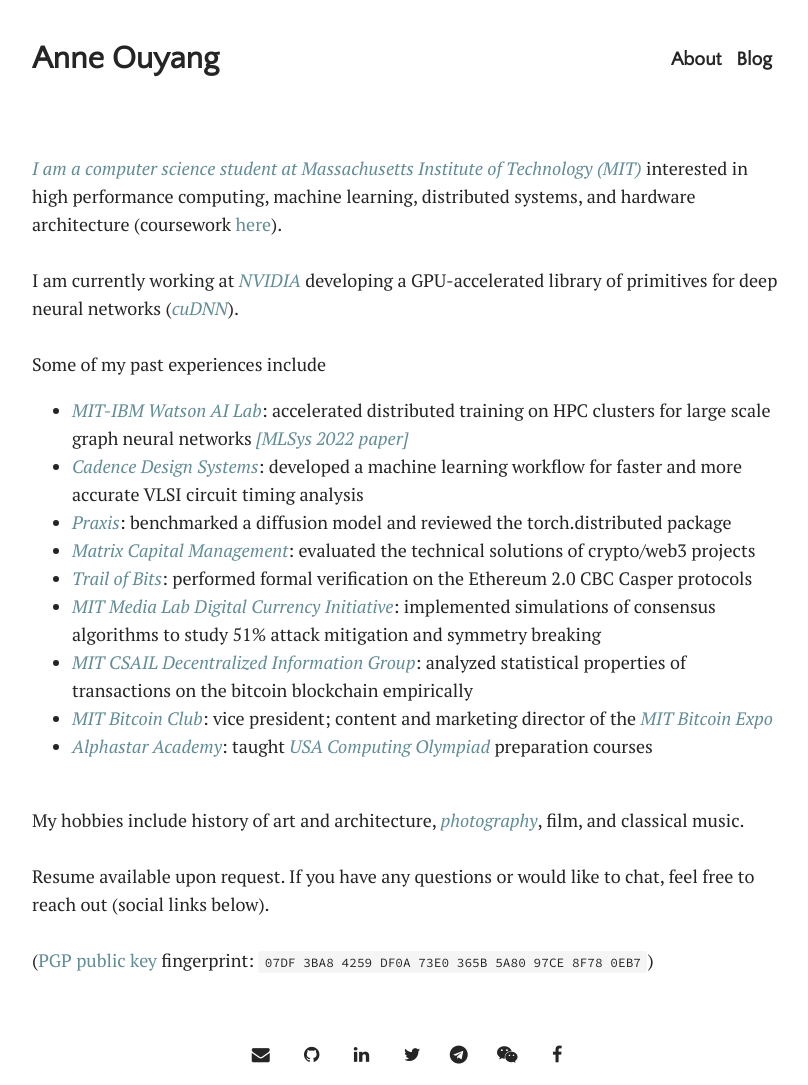
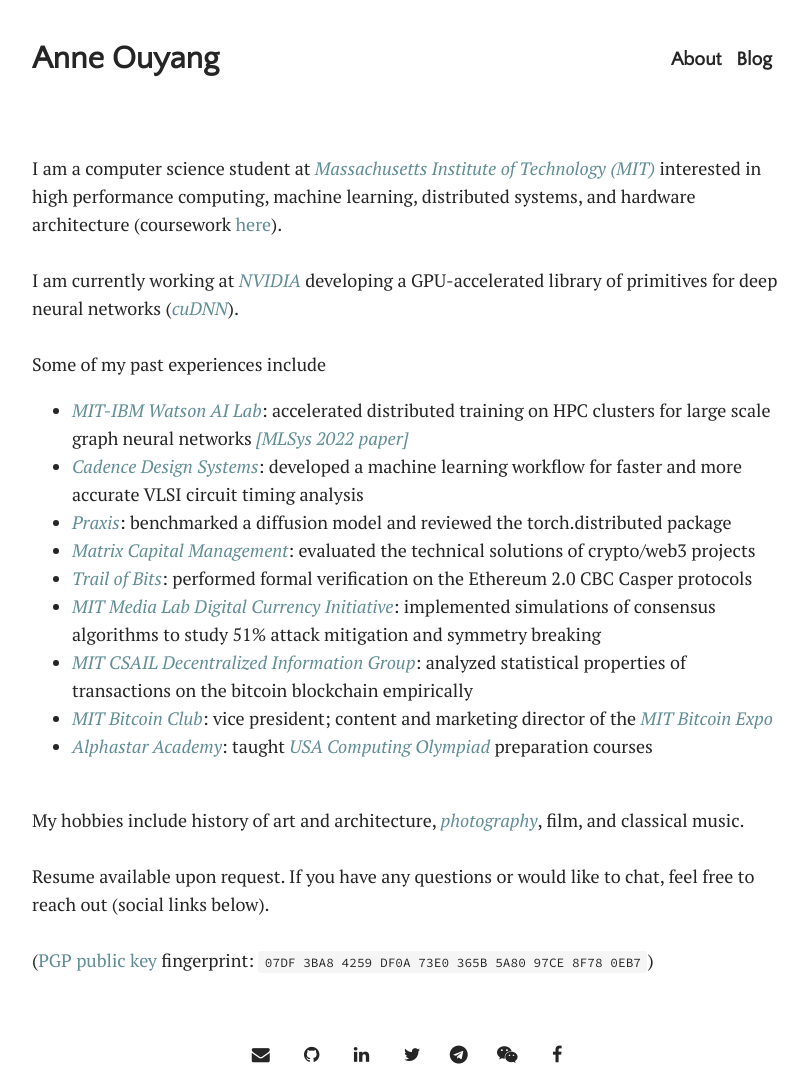
Before and after one commit to anneouyang/anneouyang.github.io, a Jekyll site: the page built from index.html, in a window 1280 px wide. Shown: the whole page, without its empty margins (233-1041 px from the left). Built offline with Jekyll 4.4.1, drawn with Linux system fonts in a browser that asks for light colours; some web fonts are replaced; the list of posts is cut into pages by our own code.

Commit message:
Update homepage typo

```diff
--- a/_layouts/home.html
+++ b/_layouts/home.html
@@ -4,7 +4,7 @@ title: Home
 ---
 
 <!-- <img src="{{ site.github.url }}/assets/img/me2.jpg" class="pfp" align="right"> -->
-<a href="" target="_blank" class="orgs">
+<!-- <a href="" target="_blank" class="orgs"> -->
 
 I am a computer science student at <a href="https://web.mit.edu/" target="_blank" class="orgs">Massachusetts Institute of Technology (MIT)</a> interested in high performance computing, machine learning, distributed systems, and hardware architecture (coursework <a href="{{ site.github.url }}/coursework">here</a>). <br><br>
 
```
